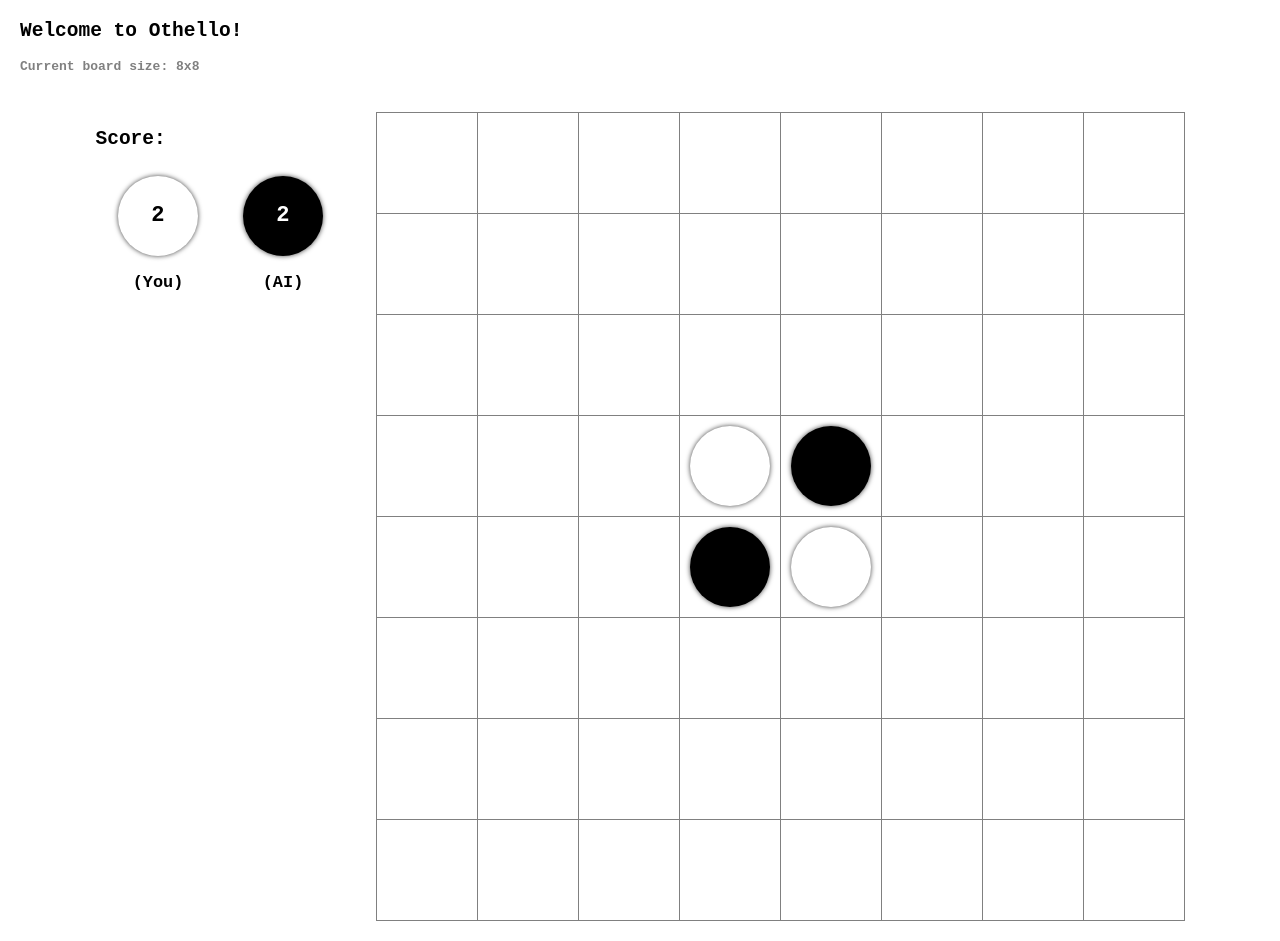
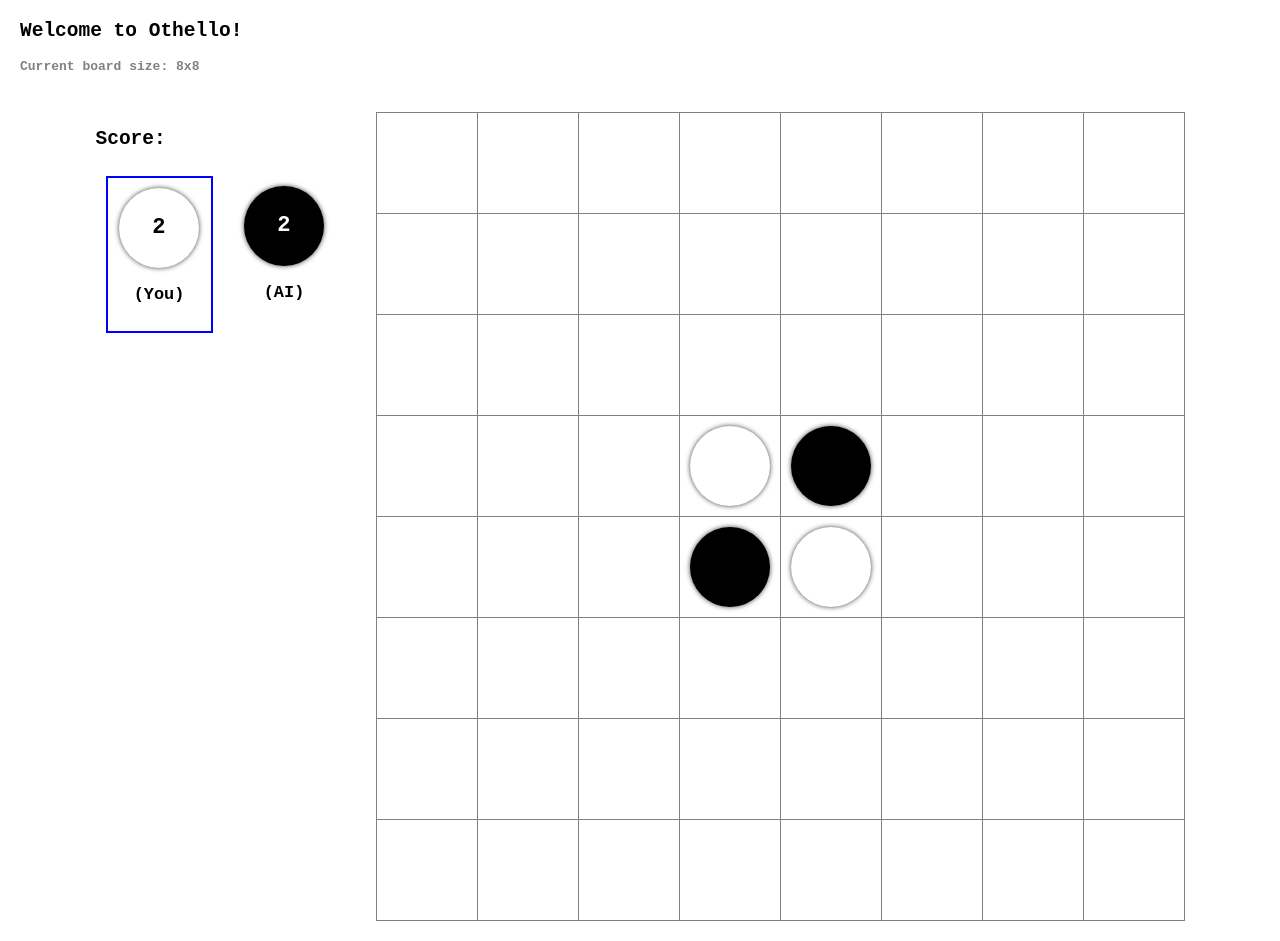
Before and after one commit to noahtallen/othello-ai, a React (Vite) app: page / in a window 1280 px wide. Both pictures are taken after a click on the button "Start a Game". Built offline with nearby package versions, Linux system fonts and the light colour scheme.

Commit message:
Add components to show turn-based information

```diff
--- a/src/GameBoardHelpers.ts
+++ b/src/GameBoardHelpers.ts
@@ -45,3 +45,8 @@ export function countScores(board: OthelloBoard): Scores {
         }
     }, { white: 0, black: 0})
 }
+
+export async function makeAiMove(board: OthelloBoard): Promise<OthelloBoard> {
+    // @TODO fill this in
+    setTimeout(() => Promise.resolve(board), 2000)
+}
--- a/src/GameContainer.tsx
+++ b/src/GameContainer.tsx
@@ -14,9 +14,11 @@ export default function GameContainer({ boardSize, playerColor }: Props) {
     if (boardSize % 2 !== 0) {
         throw new Error('Board size was not an even number.')
     }
+    const aIColor = playerColor === OthelloCell.Black ? OthelloCell.White : OthelloCell.Black
     const [isPlaying, setIsPlaying] = React.useState(false)
     const [gameState, setGameState] = React.useState<OthelloBoard | null>(null)
     const [score, setScore] = React.useState<Scores>({white: 0, black: 0})
+    const [isAiPlaying, setIsAiPlaying] = React.useState(false)
 
     const startGame = () => {
         const newBoard = Othello.generateGameBoard(boardSize, playerColor)
@@ -25,17 +27,27 @@ export default function GameContainer({ boardSize, playerColor }: Props) {
         setIsPlaying(true)
     }
 
+    const startAiMove = async () => {
+        if (isPlaying && gameState && !isAiPlaying) {
+            setIsAiPlaying(true)
+            const newBoard = await Othello.makeAiMove(gameState)
+            setGameState(newBoard)
+            setIsAiPlaying(false)
+        }
+    }
+
     const onClickCell = (i: number, j: number) => {
-        if (isPlaying && gameState) {
+        if (isPlaying && gameState && !isAiPlaying) {
             const newBoard = Othello.handleCellClick(gameState, i, j, playerColor)
             setGameState(newBoard)
             setScore(Othello.countScores(newBoard))
+            startAiMove()
         }
     }
 
     return <Wrapper>
         {!isPlaying && <StartButton onClick={startGame}>Start a Game</StartButton>}
-        {isPlaying && gameState && <GameInfo playerColor={playerColor} score={score}/>}
+        {isPlaying && gameState && <GameInfo playerColor={playerColor} score={score} currentTurn={isAiPlaying ? aIColor : playerColor} />}
         {isPlaying && gameState && <GameBoard gameState={gameState} onClickCell={onClickCell}/>}
     </Wrapper>
 }
--- a/src/GameInfo.tsx
+++ b/src/GameInfo.tsx
@@ -4,16 +4,17 @@ import styled from 'styled-components'
 import { Scores, OthelloCell } from './models'
 
 type Props = {
-    playerColor: OthelloCell,
+    playerColor: OthelloCell
     score: Scores
+    currentTurn: OthelloCell
 }
 
-const GameInfo = ({ playerColor, score }: Props) => (
+const GameInfo = ({ playerColor, score, currentTurn }: Props) => (
     <InfoContainer>
         <h2>Score:</h2>
         <Pucks>
-            <PuckScore playerColor={playerColor} score={score.white} scoreColor={OthelloCell.White}/>
-            <PuckScore playerColor={playerColor} score={score.black} scoreColor={OthelloCell.Black}/>
+            <PuckScore playerColor={playerColor} score={score.white} scoreColor={OthelloCell.White} hasTurn={currentTurn === OthelloCell.White}/>
+            <PuckScore playerColor={playerColor} score={score.black} scoreColor={OthelloCell.Black} hasTurn={currentTurn === OthelloCell.Black}/>
         </Pucks>
     </InfoContainer>
 )
@@ -22,9 +23,10 @@ type PuckScore = {
     playerColor: OthelloCell
     score: number
     scoreColor: OthelloCell
+    hasTurn: boolean
 }
-const PuckScore = ({ playerColor, score, scoreColor}: PuckScore) => (
-    <AbsolutePuckHolder>
+const PuckScore = ({ playerColor, score, scoreColor, hasTurn }: PuckScore) => (
+    <AbsolutePuckHolder showBorder={hasTurn}>
         <Puck isWhite={scoreColor === OthelloCell.White}/>
         <AbsoluteScore isWhite={scoreColor === OthelloCell.White}>{score}</AbsoluteScore>
         <PuckSubInfo>{playerColor === scoreColor ? '(You)' : '(AI)'}</PuckSubInfo>
@@ -41,10 +43,15 @@ const Pucks = styled.div`
     justify-content: space-between;
 `
 
+type HolderProps = {
+    showBorder: boolean
+}
 const AbsolutePuckHolder = styled.div`
     flex: 1;
     margin: 10px;
+    padding: 10px;
     position: relative;
+    border: ${({ showBorder }: HolderProps) => showBorder ? '2px solid blue' : 'none'};
 `
 type ScoreProps = {
     isWhite: boolean
@@ -56,7 +63,7 @@ const AbsoluteScore = styled.div`
     bottom: 0;
     right: 0;
     text-align: center;
-    line-height: 80px;
+    line-height: 100px;
     font-size: 1.7em;
     color: ${({isWhite}: ScoreProps) => isWhite ? 'black' : 'white' };
 `
--- a/src/index.tsx
+++ b/src/index.tsx
@@ -8,7 +8,7 @@ import { OthelloCell } from './models';
 
 const App = () => {
   // NOTE: This must be an even number so that
-  // the starting tiles can be generated accordingly.
+  // the starting tiles can be generated accordingly:
   const [boardSize, setBoardSize] = React.useState(8)
   const [playerColor, setPlayerColor] = React.useState(OthelloCell.White)
   return (
```
